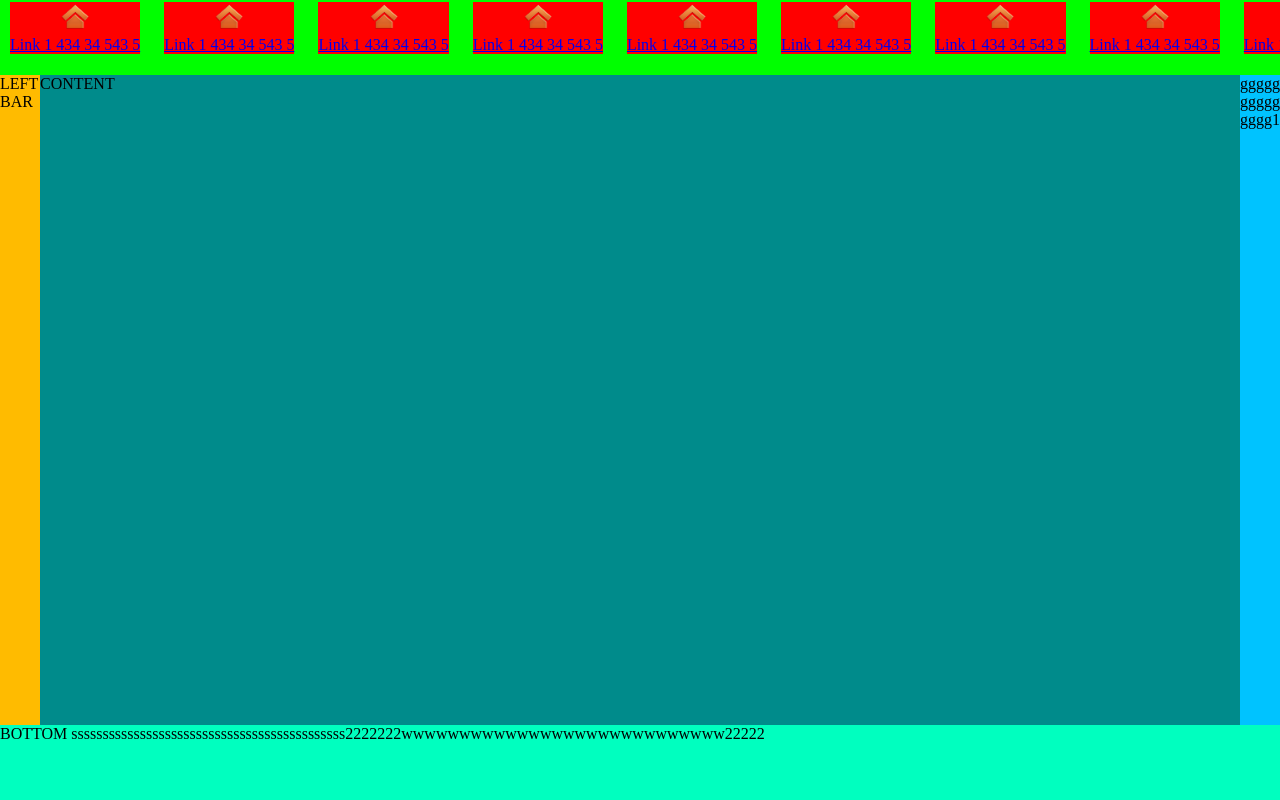
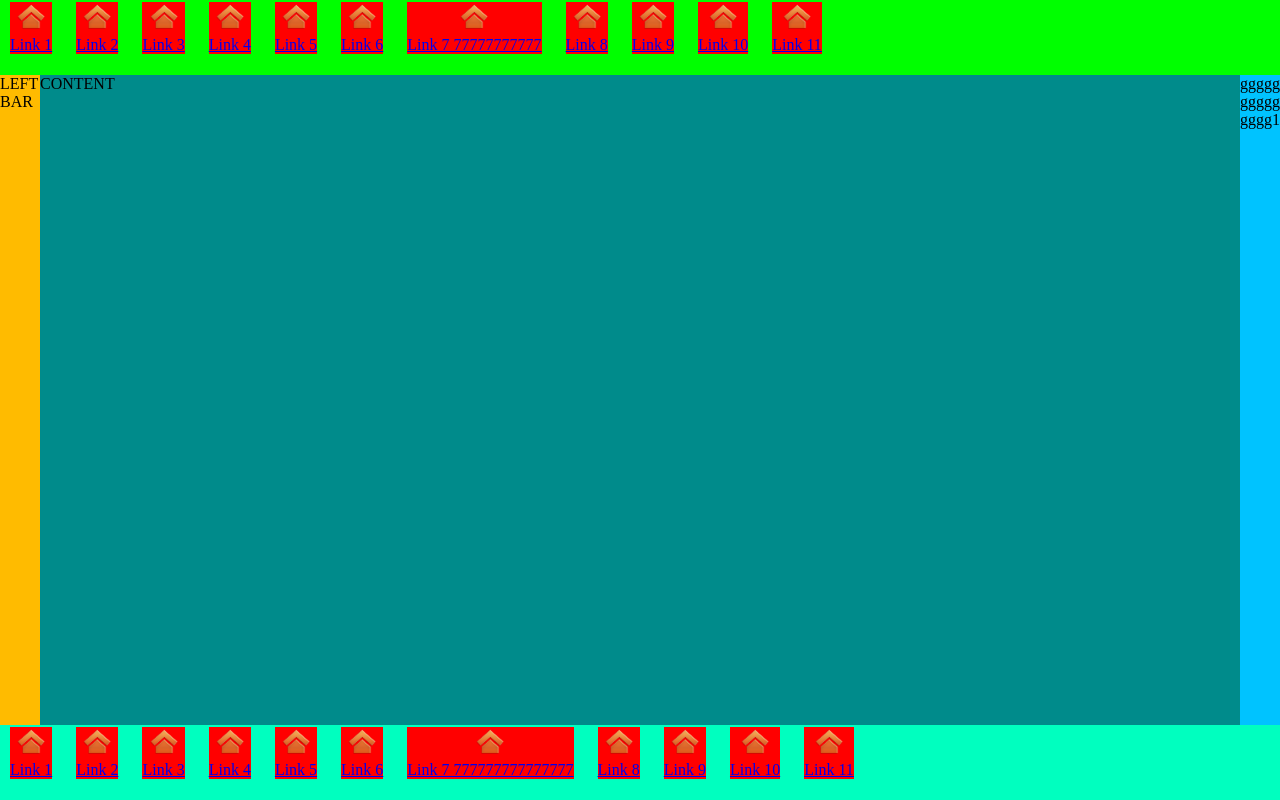
Before and after one commit to stefan27dk/HTMLLayout, a plain HTML site: page index.html in a window 1280 px wide. Drawn offline with Linux system fonts and the light colour scheme.

Commit message:
Bottom & top bar contents -  works

```diff
--- a/index.html
+++ b/index.html
@@ -13,18 +13,17 @@
 
         <!---TOP-BAR------------------->
           <div class="top-bar">
-
-            <a href="/" class="top-bar-content"><img src="/img/home.png"/><br/>Link 1 434 34 543 5</a>
-            <a href="/" class="top-bar-content"><img src="/img/home.png"/><br/>Link 1 434 34 543 5</a>
-            <a href="/" class="top-bar-content"><img src="/img/home.png"/><br/>Link 1 434 34 543 5</a>
-            <a href="/" class="top-bar-content"><img src="/img/home.png"/><br/>Link 1 434 34 543 5</a>
-            <a href="/" class="top-bar-content"><img src="/img/home.png"/><br/>Link 1 434 34 543 5</a>
-            <a href="/" class="top-bar-content"><img src="/img/home.png"/><br/>Link 1 434 34 543 5</a>
-            <a href="/" class="top-bar-content"><img src="/img/home.png"/><br/>Link 1 434 34 543 5</a>
-            <a href="/" class="top-bar-content"><img src="/img/home.png"/><br/>Link 1 434 34 543 5</a>
-            <a href="/" class="top-bar-content"><img src="/img/home.png"/><br/>Link 1 434 34 543 5</a>
-              <!-- <div class="top-bar-content-holder"><a href="/" class="top-bar-content"><img src="/img/home.png"/><br/>Link 1 434 34 543 5</a></div> -->
-
+            <a href="/" class="horizontal-bar-content"><img src="/img/home.png"/><br/>Link 1 </a>
+            <a href="/" class="horizontal-bar-content"><img src="/img/home.png"/><br/>Link 2 </a>
+            <a href="/" class="horizontal-bar-content"><img src="/img/home.png"/><br/>Link 3 </a>
+            <a href="/" class="horizontal-bar-content"><img src="/img/home.png"/><br/>Link 4 </a>
+            <a href="/" class="horizontal-bar-content"><img src="/img/home.png"/><br/>Link 5 </a>
+            <a href="/" class="horizontal-bar-content"><img src="/img/home.png"/><br/>Link 6 </a>
+            <a href="/" class="horizontal-bar-content"><img src="/img/home.png"/><br/>Link 7 77777777777 </a>
+            <a href="/" class="horizontal-bar-content"><img src="/img/home.png"/><br/>Link 8 </a>
+            <a href="/" class="horizontal-bar-content"><img src="/img/home.png"/><br/>Link 9 </a>
+            <a href="/" class="horizontal-bar-content"><img src="/img/home.png"/><br/>Link 10 </a>
+            <a href="/" class="horizontal-bar-content"><img src="/img/home.png"/><br/>Link 11 </a>
            </div>
 
         <!--MIDDLE---------------------------------------------->
@@ -51,7 +50,17 @@
 
            <!---BOTTOM-BAR------------------->
            <div class="bottom-bar">
-            <p>BOTTOM ssssssssssssssssssssssssssssssssssssssssssss2222222wwwwwwwwwwwwwwwwwwwwwwwwwwww22222</p>
+            <a href="/" class="horizontal-bar-content"><img src="/img/home.png"/><br/>Link 1 </a>
+            <a href="/" class="horizontal-bar-content"><img src="/img/home.png"/><br/>Link 2 </a>
+            <a href="/" class="horizontal-bar-content"><img src="/img/home.png"/><br/>Link 3 </a>
+            <a href="/" class="horizontal-bar-content"><img src="/img/home.png"/><br/>Link 4 </a>
+            <a href="/" class="horizontal-bar-content"><img src="/img/home.png"/><br/>Link 5 </a>
+            <a href="/" class="horizontal-bar-content"><img src="/img/home.png"/><br/>Link 6 </a>
+            <a href="/" class="horizontal-bar-content"><img src="/img/home.png"/><br/>Link 7 777777777777777 </a>
+            <a href="/" class="horizontal-bar-content"><img src="/img/home.png"/><br/>Link 8 </a>
+            <a href="/" class="horizontal-bar-content"><img src="/img/home.png"/><br/>Link 9 </a>
+            <a href="/" class="horizontal-bar-content"><img src="/img/home.png"/><br/>Link 10 </a>
+            <a href="/" class="horizontal-bar-content"><img src="/img/home.png"/><br/>Link 11 </a>
          </div>
     </div>
 
--- a/main.css
+++ b/main.css
@@ -151,7 +151,7 @@ html
 
 /*BARS - CONTENTS - ############################################################################*/
 
-.top-bar-content
+.horizontal-bar-content
 {
     display: inline-table;
     background-color: red;
@@ -163,7 +163,7 @@ html
 }
 
 
-.top-bar-content img
+.horizontal-bar-content img
 {
     max-height: 30px;
 }
```
